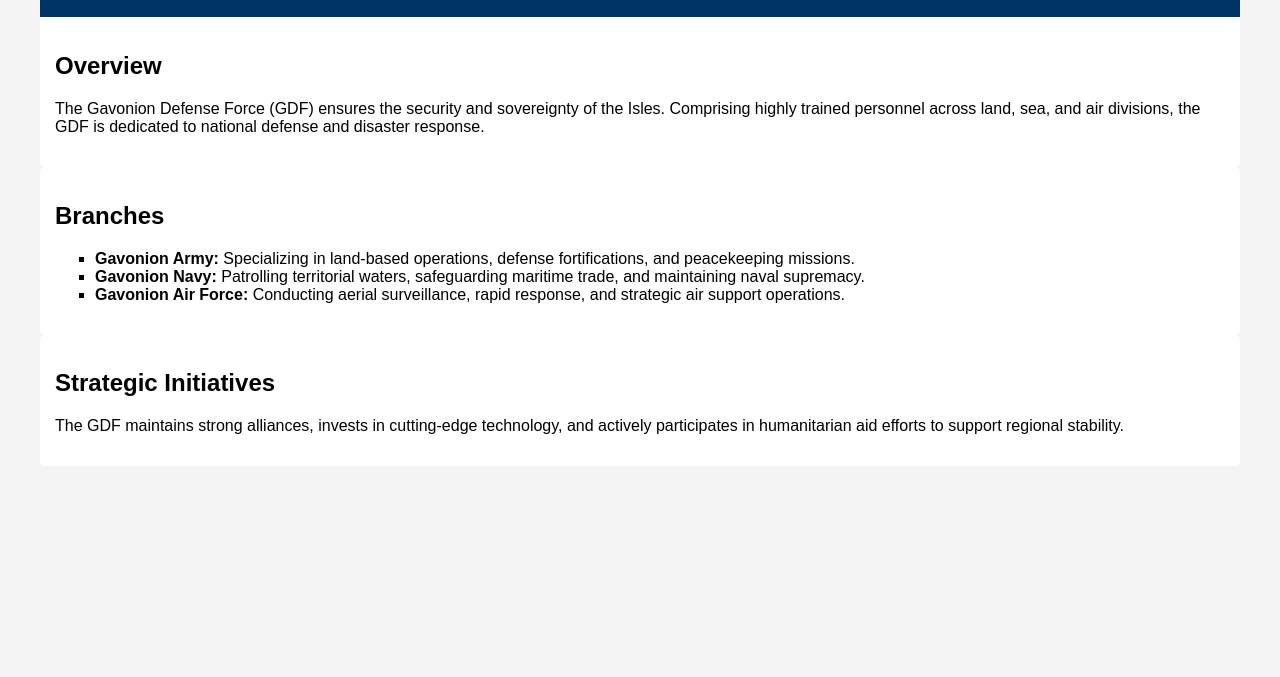
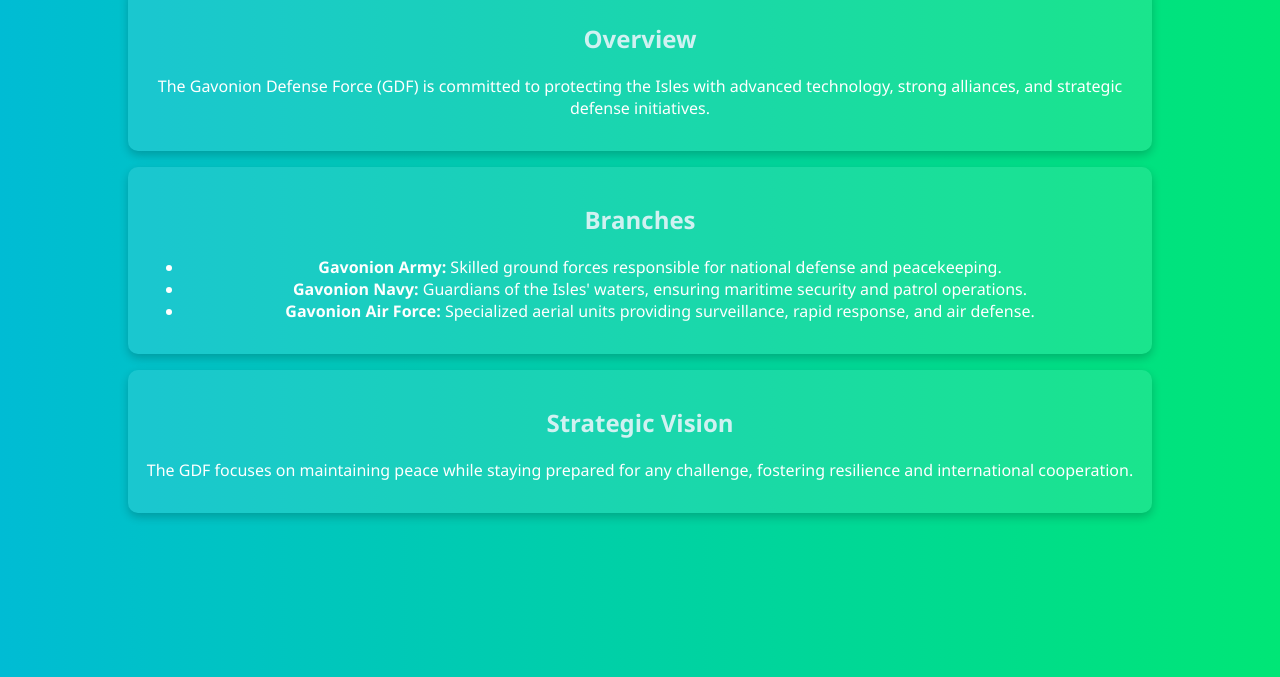
Before and after one commit to gavonionislesgov/gavonionislesgov.github.io, a plain HTML site: page military.html in a window 1280 px wide. Shown: the part 123-800 px from the top of the page. Drawn offline with Linux system fonts and the light colour scheme.

Commit message:
Update military.html

```diff
--- a/military.html
+++ b/military.html
@@ -5,51 +5,74 @@
     <meta name="viewport" content="width=device-width, initial-scale=1.0">
     <title>Military of the Gavonion Isles</title>
     <style>
+        * {
+            box-sizing: border-box;
+        }
+
         body {
-            font-family: Arial, sans-serif;
-            margin: 20px;
-            padding: 20px;
-            background-color: #f4f4f4;
+            margin: 0;
+            padding: 0;
+            font-family: 'Segoe UI', Tahoma, Geneva, Verdana, sans-serif;
+            text-align: center;
+            background: linear-gradient(to right, #00bcd4, #00e676);
+            color: white;
         }
+
         header {
-            background-color: #003366;
-            color: white;
-            text-align: center;
-            padding: 10px;
+            background: rgba(0, 77, 64, 0.85);
+            padding: 1.2rem;
+            width: 100%;
         }
+
+        header h1 {
+            margin: 0;
+            font-size: 2.5rem;
+            display: inline-block;
+            animation: rotateText 3s infinite alternate ease-in-out;
+        }
+
+        @keyframes rotateText {
+            0% { transform: rotate(0deg); }
+            100% { transform: rotate(3deg); }
+        }
+
         section {
-            background-color: white;
-            padding: 15px;
-            border-radius: 5px;
+            background: rgba(255, 255, 255, 0.1);
+            padding: 1rem;
+            margin: 1rem auto;
+            border-radius: 10px;
+            max-width: 80%;
+            box-shadow: 0 4px 10px rgba(0, 0, 0, 0.2);
         }
-        ul {
-            list-style-type: square;
+
+        section h2 {
+            color: #d0f1f1;
         }
     </style>
 </head>
 <body>
 
     <header>
-        <h1>Military of the Gavonion Isles</h1>
+        <h1>🛡️ Military of the Gavonion Isles</h1>
     </header>
 
     <section>
         <h2>Overview</h2>
-        <p>The Gavonion Defense Force (GDF) ensures the security and sovereignty of the Isles. Comprising highly trained personnel across land, sea, and air divisions, the GDF is dedicated to national defense and disaster response.</p>
+        <p>The Gavonion Defense Force (GDF) is committed to protecting the Isles with advanced technology, strong alliances, and strategic defense initiatives.</p>
     </section>
 
     <section>
         <h2>Branches</h2>
         <ul>
-            <li><strong>Gavonion Army:</strong> Specializing in land-based operations, defense fortifications, and peacekeeping missions.</li>
-            <li><strong>Gavonion Navy:</strong> Patrolling territorial waters, safeguarding maritime trade, and maintaining naval supremacy.</li>
-            <li><strong>Gavonion Air Force:</strong> Conducting aerial surveillance, rapid response, and strategic air support operations.</li>
+            <li><strong>Gavonion Army:</strong> Skilled ground forces responsible for national defense and peacekeeping.</li>
+            <li><strong>Gavonion Navy:</strong> Guardians of the Isles' waters, ensuring maritime security and patrol operations.</li>
+            <li><strong>Gavonion Air Force:</strong> Specialized aerial units providing surveillance, rapid response, and air defense.</li>
         </ul>
     </section>
 
     <section>
-        <h2>Strategic Initiatives</h2>
-        <p>The GDF maintains strong alliances, invests in cutting-edge technology, and actively participates in humanitarian aid efforts to support regional stability.</p>
+        <h2>Strategic Vision</h2>
+        <p>The GDF focuses on maintaining peace while staying prepared for any challenge, fostering resilience and international cooperation.</p>
     </section>
 
 </body>
```
